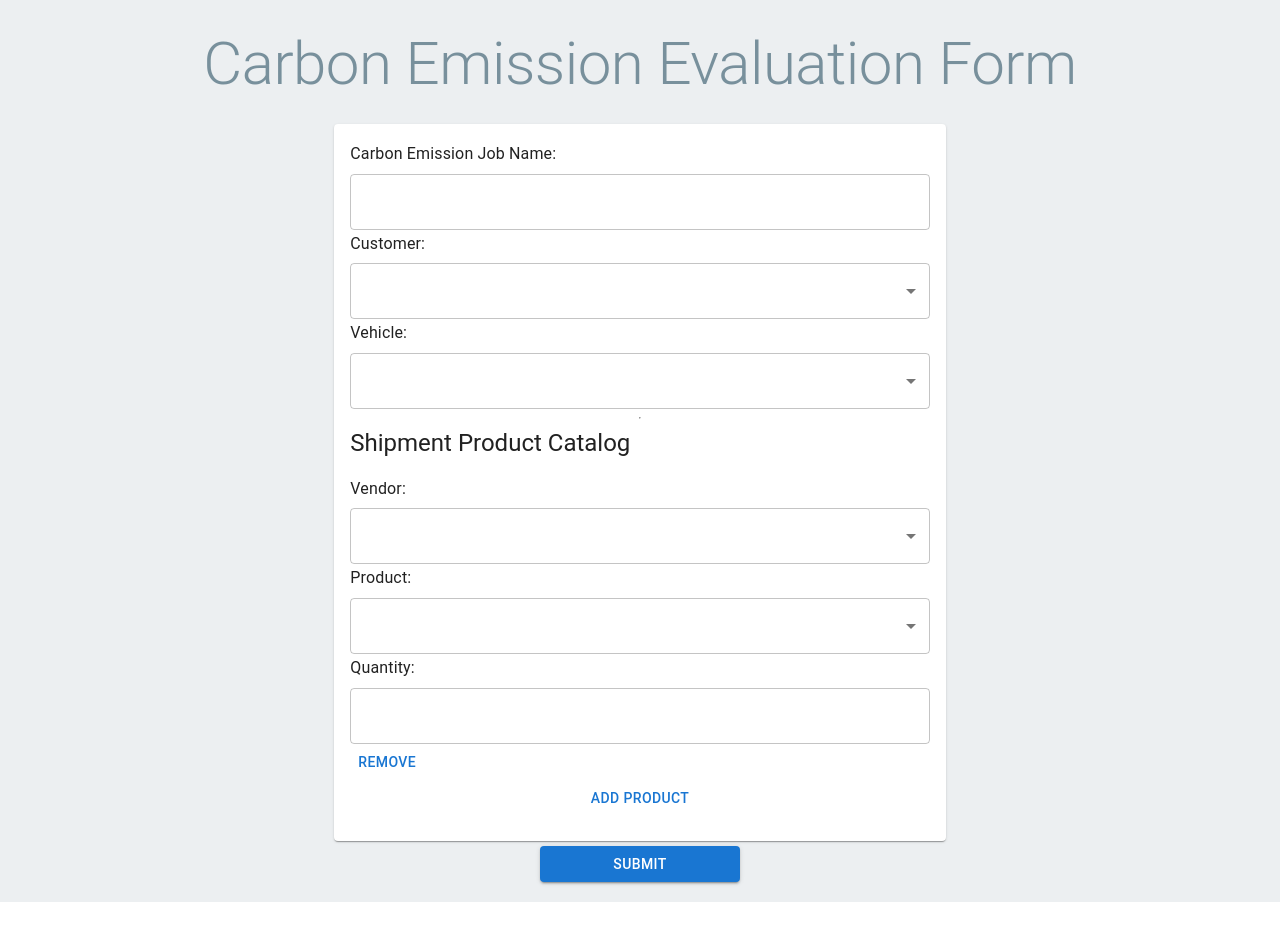
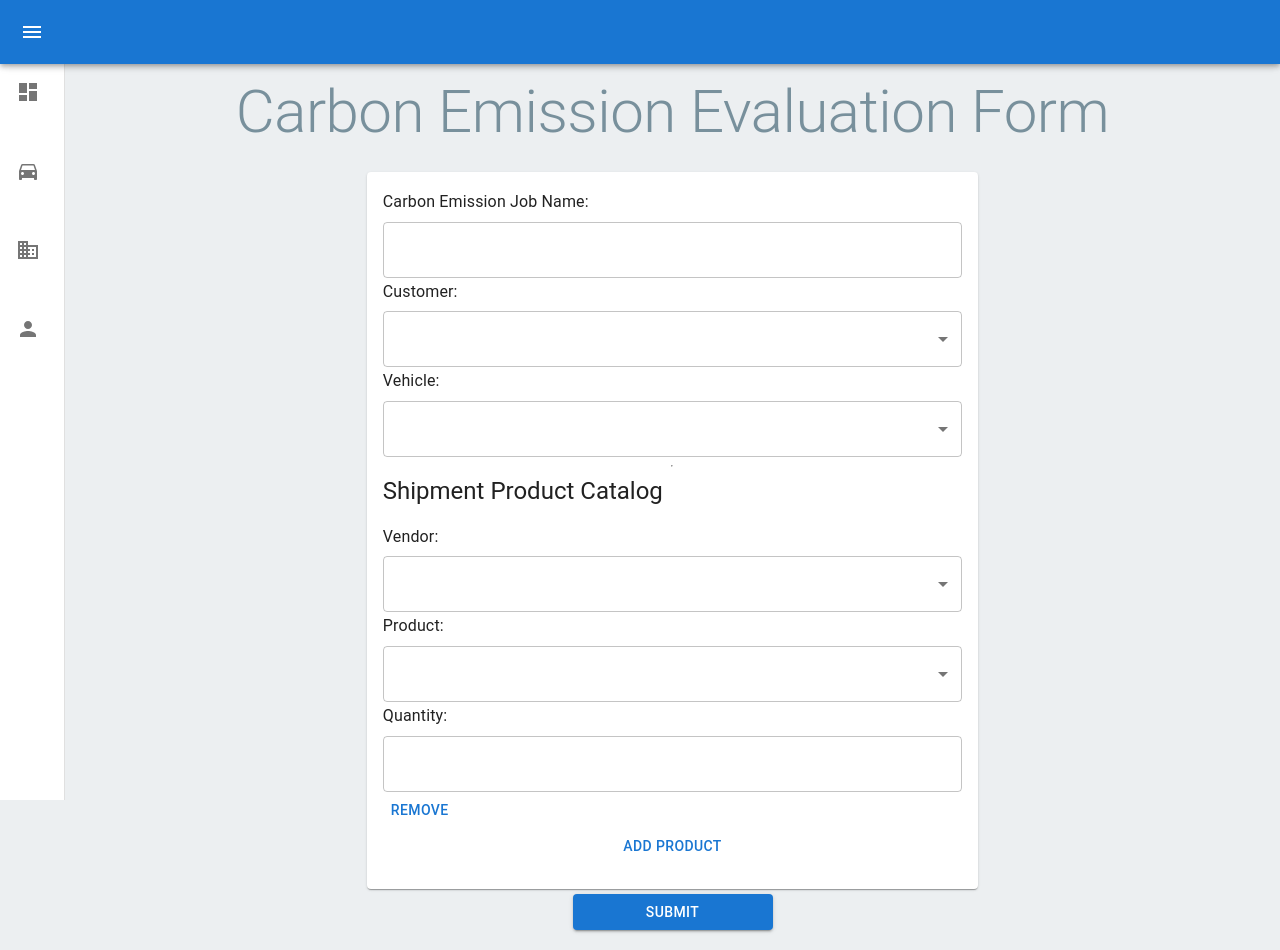
Before and after one commit to sean-jesuharun/Carbon-Footprint-Monitoring-Platform, a React (Vite) app in the folder CO2-monitoring-system/: page /carbon-emission-evaluation in a window 1280 px wide. Before the commit the page ends 902 px from the top, so only its background shows below. Built offline with nearby package versions, Linux system fonts and the light colour scheme.

Commit message:
Added side bar to the CarbonEmissionEvaluation form

```diff
--- a/CO2-monitoring-system/src/pages/CarbonEmissionEvaluation.jsx
+++ b/CO2-monitoring-system/src/pages/CarbonEmissionEvaluation.jsx
@@ -1,5 +1,7 @@
 import React, { useState } from 'react';
 import { Grid, Card, CardContent, TextField, Select, MenuItem, Button, Typography } from '@mui/material';
+import MiniDrawer from '../MiniDrawer';
+
 
 const CarbonEmissionEvaluationForm = () => {
   const [formData, setFormData] = useState({
@@ -61,7 +63,10 @@ const CarbonEmissionEvaluationForm = () => {
 
   return (
     <div style={{ minHeight: '100vh', padding: '20px', display: 'flex', justifyContent: 'center', alignItems: 'flex-start', paddingTop: '20px' }}>
+      <MiniDrawer/>
       <form onSubmit={handleSubmit}>
+        <br />
+        <br />
         <Typography variant='h2' marginTop={1} marginBottom={3} color='#78909c'>Carbon Emission Evaluation Form</Typography>
         <Card style={{ width: '70%',  margin: '0 auto' }}>
           <CardContent style={{ display: 'flex', flexDirection: 'column' }}>
```
